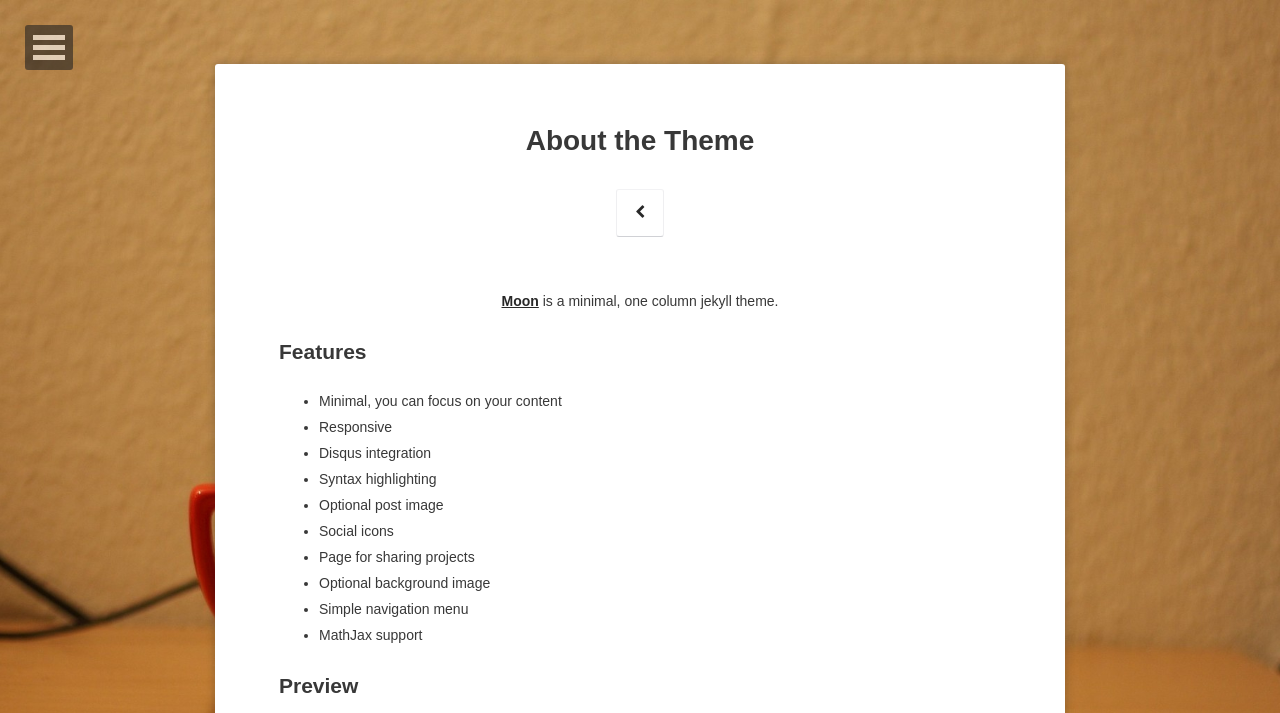
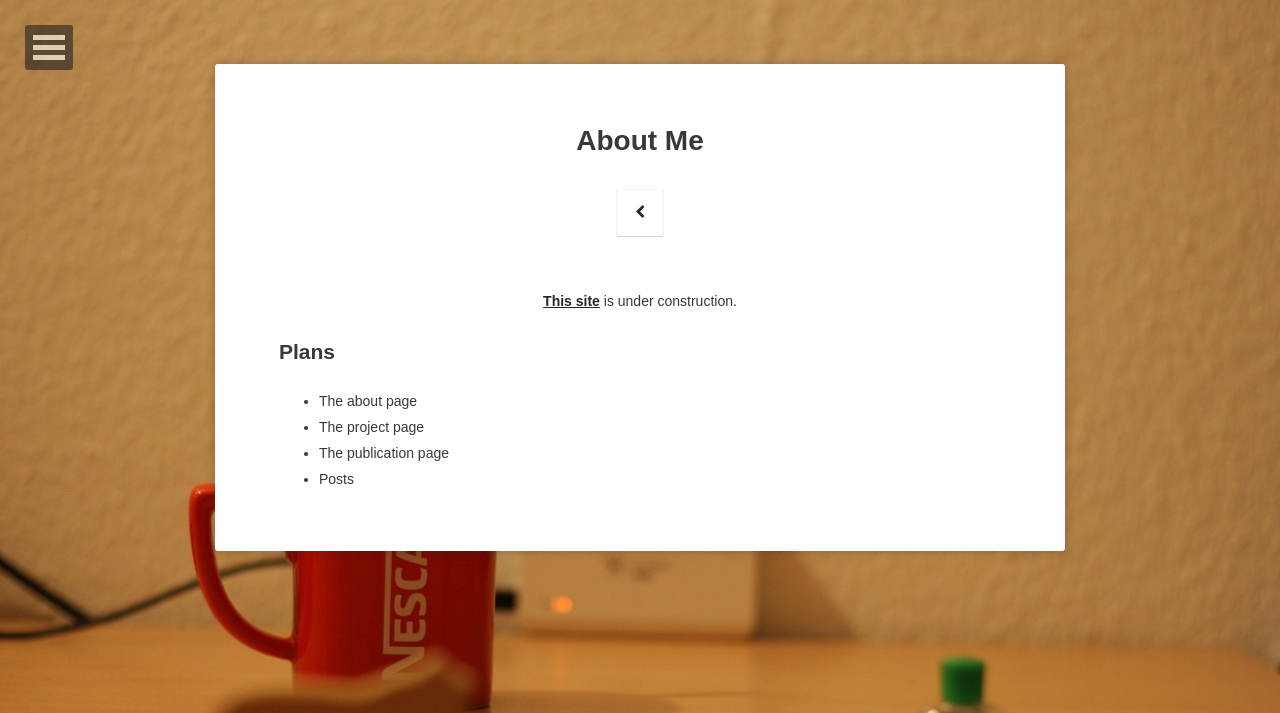
Before and after one commit to hieuttcse/hieuttcse.github.io, a Jekyll site: the page built from about/index.md, in a window 1280 px wide. Shown: the top 713 px of the page. Built offline with Jekyll 4.4.1, drawn with Linux system fonts in a browser that asks for light colours; some web fonts are replaced; comment, search, counter and statistics services are not loaded; some of the changed text lies outside the part shown; grey boxes are pictures that could not be loaded.

Commit message:
fix about page

```diff
--- a/about/index.md
+++ b/about/index.md
@@ -1,25 +1,19 @@
 ---
 layout: page
-title: About the Theme
+title: About Me
 tags: [about, Jekyll, theme, moon]
 date: 2016-03-21
 ---
 
-<center><a href="http://taylantatli.github.io/Moon"><b>Moon</b></a> is a minimal, one column jekyll theme.</center>
+<center><a href="http://hieuttcse.github.io/"><b>This site</b></a> is under construction.</center>
 
-## Features
-* Minimal, you can focus on your content
-* Responsive
-* Disqus integration
-* Syntax highlighting
-* Optional post image
-* Social icons
-* Page for sharing projects
-* Optional background image
-* Simple navigation menu
-* MathJax support
+## Plans
+* The about page
+* The project page
+* The publication page
+* Posts
 
-## Preview
+<!-- ## Preview
 
 {% capture images %}
     https://cloud.githubusercontent.com/assets/754514/14509720/61c61058-01d6-11e6-93ab-0918515ecd56.png
@@ -33,4 +27,4 @@ See a [live version of Moon](http://taylantatli.github.io/Moon) hosted on GitHub
 
 To learn how to install and use this theme check out the [Setup Guide](http://taylantatli.me/Moon/moon-theme/) for more information.
 
-[Install Moon](https://github.com/TaylanTatli/Moon){: .btn}
+[Install Moon](https://github.com/TaylanTatli/Moon){: .btn} -->
```
